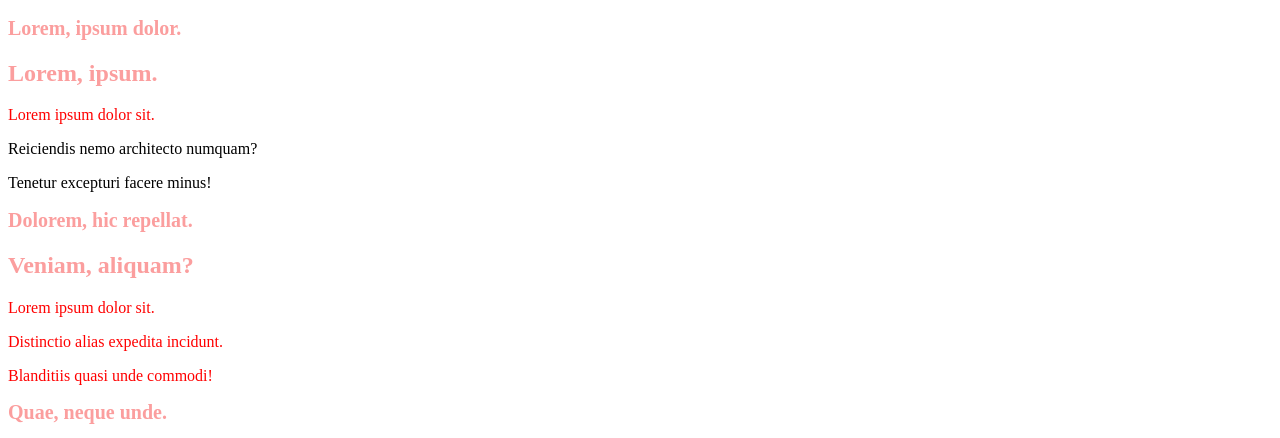
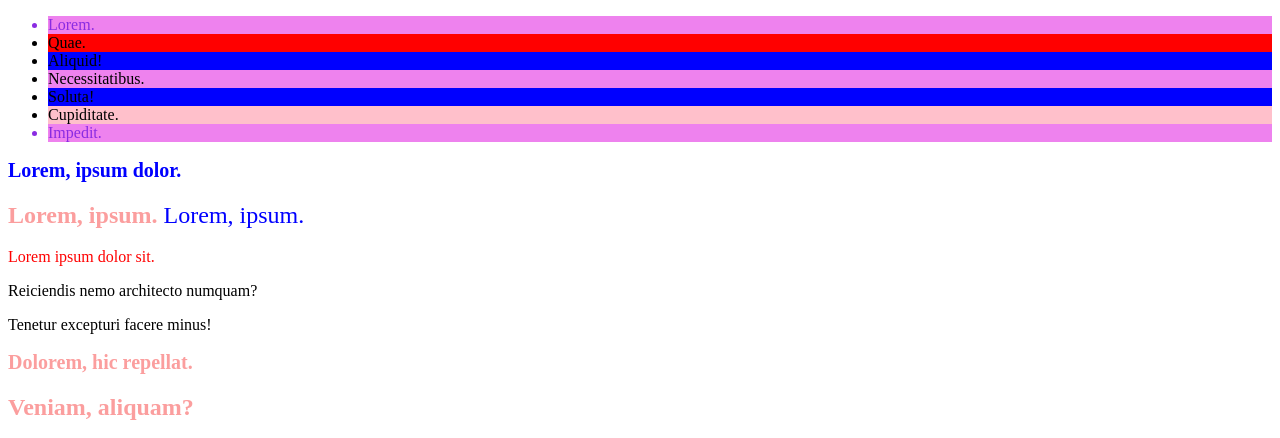
Before and after one commit to rabiakaya0/ilkcss, a plain HTML site: page classid.html in a window 1280 px wide. Shown: the top 438 px of the page. Drawn offline with Linux system fonts and the light colour scheme.

Commit message:
classid bitti

```diff
--- a/classid.html
+++ b/classid.html
@@ -9,9 +9,19 @@
     <link rel="stylesheet" href="css/style2.css">
 </head>
 <body>
+    <ul>
+        <li>Lorem.</li>
+        <li>Quae.</li>
+        <li>Aliquid!</li>
+        <li>Necessitatibus.</li>
+        <li>Soluta!</li>
+        <li>Cupiditate.</li>
+        <li>Impedit.</li>
+    </ul>
+
     <article id="firstarticle">
-        <h1>Lorem, ipsum dolor.</h1>
-        <h2>Lorem, ipsum.</h2>
+        <h1 class="colorblue fwbold">Lorem, ipsum dolor.</h1>
+        <h2 class="colorb">Lorem, ipsum. <span class="fwnormal">Lorem, ipsum.</span></h2>
         <p class="text-red">Lorem ipsum dolor sit.</p>
         <p>Reiciendis nemo architecto numquam?</p>
         <p>Tenetur excepturi facere minus!</p>
--- a/css/style2.css
+++ b/css/style2.css
@@ -1,3 +1,41 @@
+/* css selectors w3schools */
+
+.colorblue.fwbold {
+    color: blue;
+    font-weight: bold;
+}
+
+.colorb .fwnormal {
+    color: blue;
+    font-weight: normal;
+}
+
+li:last-child {
+    color: blueviolet;
+}
+
+ ul> li:first-child {
+    color: blueviolet;
+ }
+
+ li:nth-child(even) {
+    background: pink;
+ }
+
+ li:nth-child(odd) {
+    background: blue;
+ }
+
+ li:nth-child(2) {
+    background: red;
+ }
+
+ li:nth-child(3n+1) {
+    background:violet;
+ }
+
+/* css selectors */
+
 h1, h2, h3, h4, h5, h6 {
     color: #fb9e9e;
 }
```
Also changed, not shown: kutular.html (added, +13 -0 lines), css/kutular.css (added).
